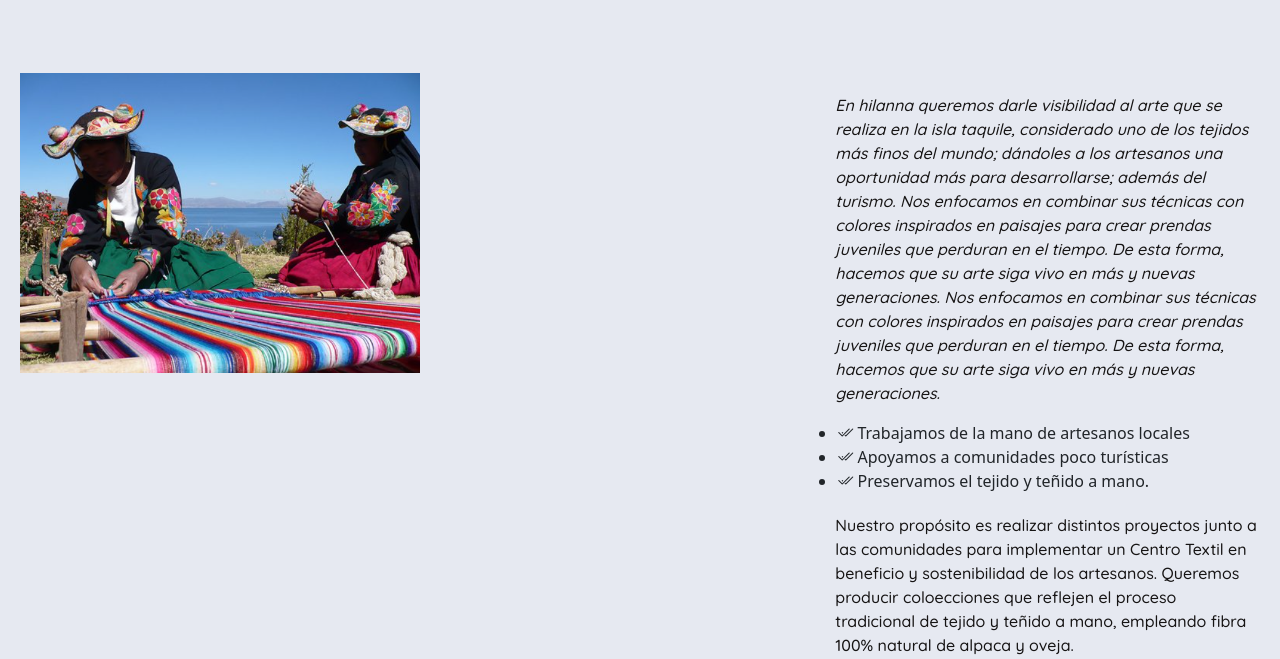
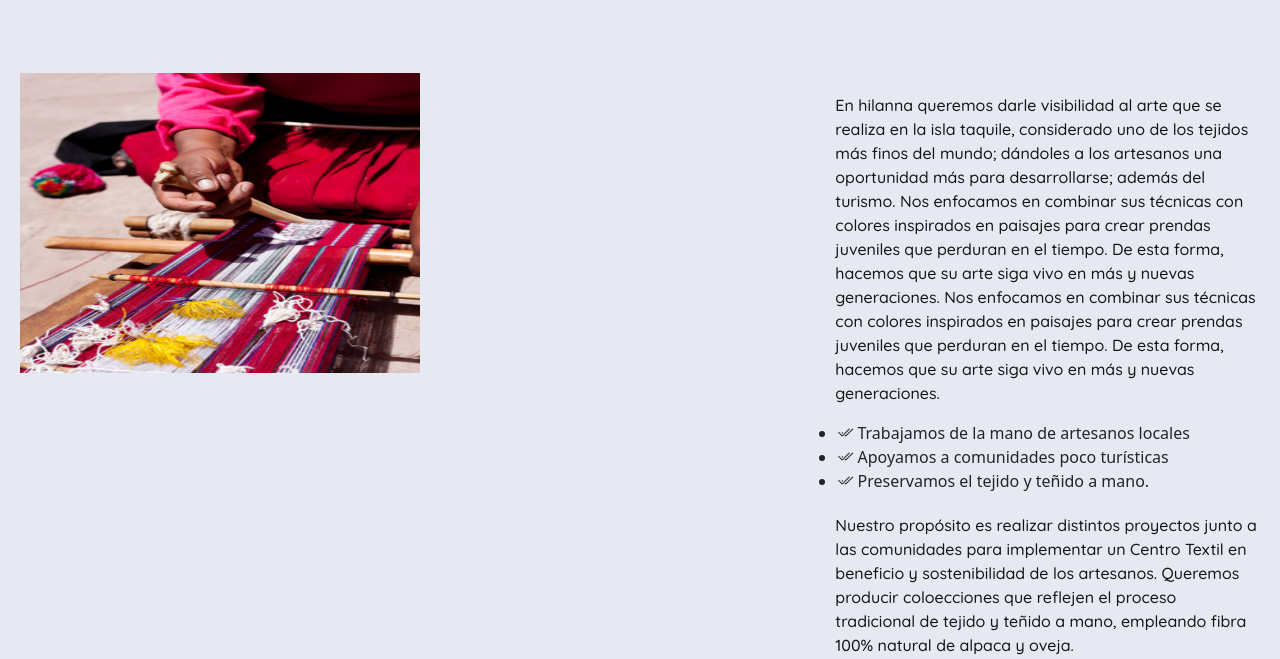
Before and after one commit to tanianaula/Pages-Responsive-y-SASS, a plain HTML site: page index.html in a window 1280 px wide. Shown: the part 2835-3494 px from the top of the page. Drawn offline with nearby package versions, Linux system fonts and the light colour scheme.

Commit message:
se cambió de img

```diff
--- a/css/styles.css
+++ b/css/styles.css
@@ -239,8 +239,8 @@ main section .row {
 
 /*bloque de prueba*/
 
-.fst-italic {
-    fcolor: rgb(22, 20, 20);
+.acercade {
+    color: rgb(22, 20, 20);
     font-family: 'Quicksand', sans-serif;
     font-size: 16px;
 }
--- a/index.html
+++ b/index.html
@@ -16,7 +16,10 @@
     <!-- Vendor CSS Files -->
     <link href="assets/vendor/bootstrap/css/bootstrap.min.css" rel="stylesheet">
     <link href="assets/vendor/bootstrap-icons/bootstrap-icons.css" rel="stylesheet">
+    <link href="assets/vendor/aos/aos.css" rel="stylesheet">
     <link href="assets/vendor/glightbox/css/glightbox.min.css" rel="stylesheet">
+    <link href="assets/vendor/swiper/swiper-bundle.min.css" rel="stylesheet">
+
 
     <link rel="stylesheet" href="css/styles.css">
 
@@ -157,11 +160,11 @@
 
         <div class="row gy-4">
           <div class="col-lg-7 position-relative">
-            <img src="img/IMG_ACERCA DE/Acerca de.png" alt="Textilería de la Isla de Taquile" title="Textilería de la Isla de Taquile">
+            <img src="img/IMG_ACERCA DE/Acerca de2.PNG" alt="Textilería de la Isla de Taquile" title="Textilería de la Isla de Taquile">
           </div>
           <div class="col-lg-5 d-flex align-items-end">
             <div class="content ps-0 ps-lg-5">
-              <p class="fst-italic">
+              <p class="acercade">
                 En hilanna queremos darle visibilidad al arte que se realiza en la isla taquile, considerado uno de los tejidos más finos del mundo; dándoles a los artesanos una oportunidad más para desarrollarse; además del turismo. Nos enfocamos en combinar sus técnicas con colores inspirados en paisajes para crear prendas juveniles que perduran en el tiempo. De esta forma, hacemos que su arte siga vivo en más y nuevas generaciones.
                 Nos enfocamos en combinar sus técnicas con colores inspirados en paisajes para crear prendas juveniles que perduran en el tiempo. De esta forma, hacemos que su arte siga vivo en más y nuevas generaciones.
               </p>
```
Also changed, not shown: img/IMG_ACERCA DE/Acerca de2.PNG (added).
